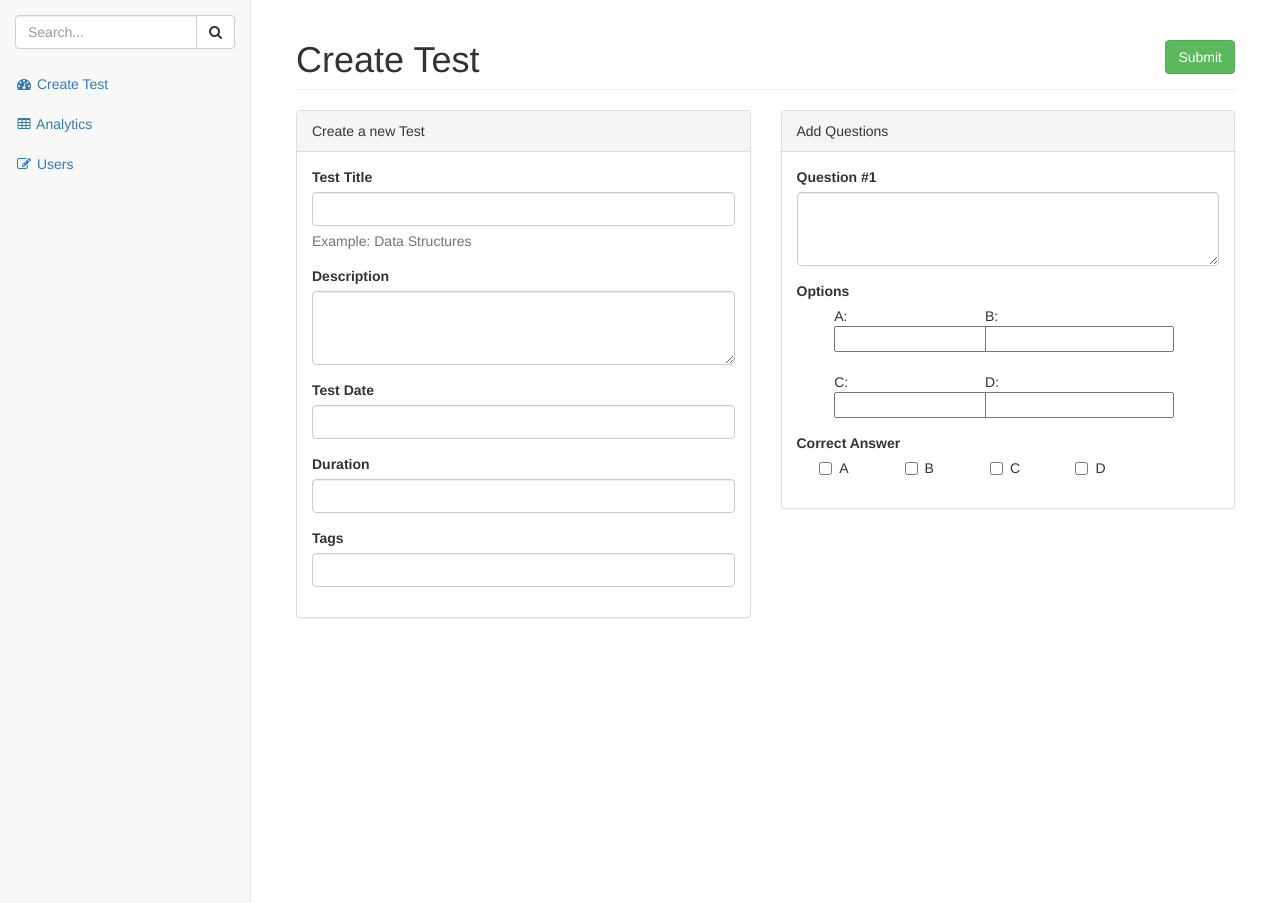
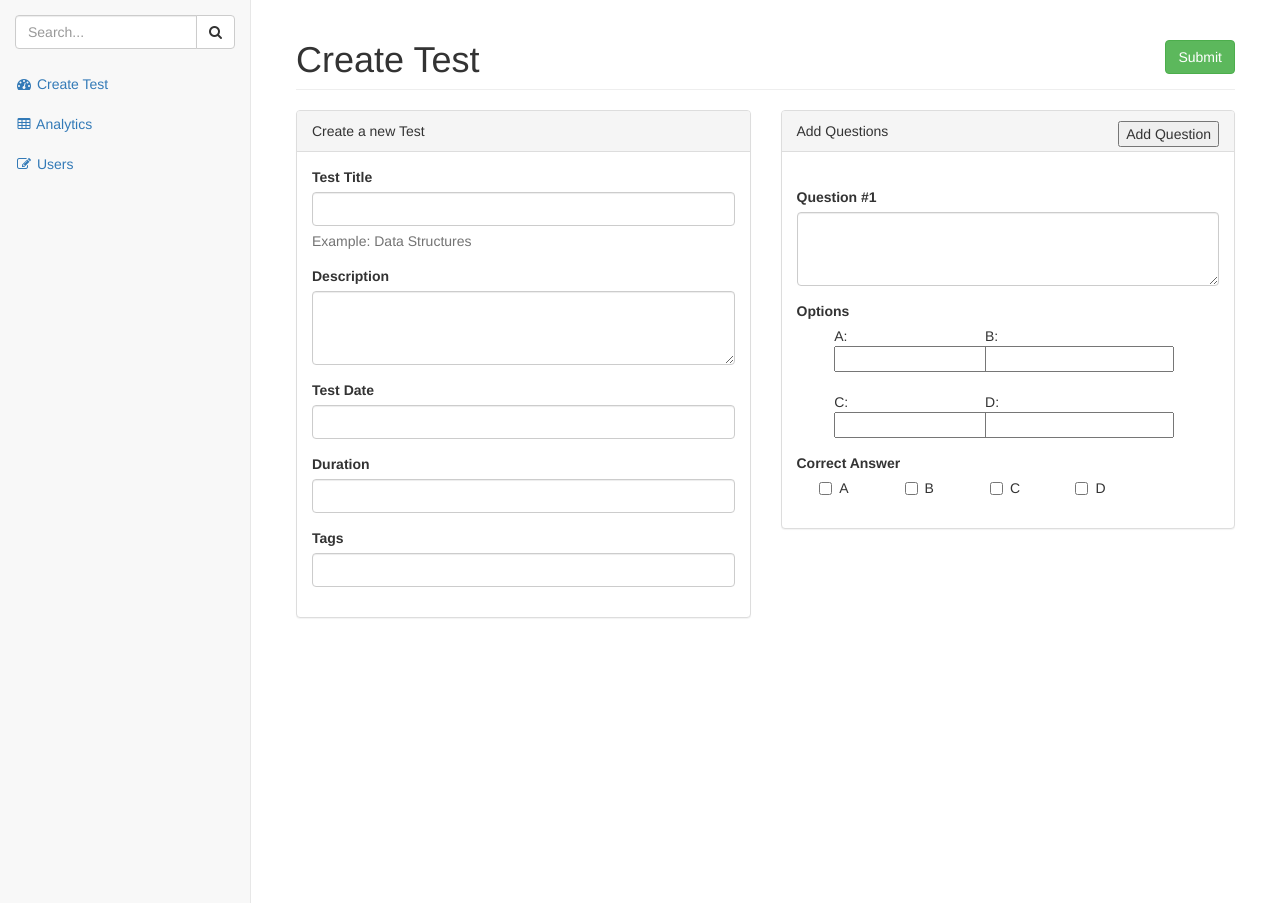
Before and after one commit to kurian-thomas/dbms_project, a Django app: page /tcadmin/create_test/ in a window 1280 px wide. Shown: the part 51-954 px from the top of the page. Run offline with Django 3.2, Linux system fonts and the light colour scheme; some libraries are stand-ins or nearby versions.

Commit message:
add question

```diff
--- a/tc_admin/templates/tc_admin/create_test.html
+++ b/tc_admin/templates/tc_admin/create_test.html
@@ -5,10 +5,33 @@
 <!-- Navigation -->
 {% include 'tc_admin/navbar.html' %}
 
+<script type="text/javascript">
+$( document ).ready(function() {
+
+    $('#cloneQuestion').click(function(){
+
+      // get the last DIV which ID starts with ^= "klon"
+      var $div = $('div[id^="question"]:last');
+
+      // Read the Number from that DIV's ID (i.e: 3 from "klon3")
+      // And increment that number by 1
+      var num = parseInt( $div.prop("id").match(/\d+/g), 10 ) +1;
+
+      // Clone it and assign the new ID (i.e: from num 4 to ID "klon4")
+      var $klon = $div.clone().prop('id', 'question'+num );
+
+      // Finally insert $klon wherever you want
+      $div.after( $klon );
+      $("#question"+(num)+" #num_title").text(num);
+
+    });
+});
+</script>
+
 <!-- Page Content -->
 <div id="page-wrapper" style="min-height: 903px;">
     <div class="container-fluid">
-        <form role="form" action="#" method="POST">
+        <form action="/tcadmin/create_test_form/" method="POST">
             <div class="row">
                 <div class="col-lg-12">
                     <h1 class="page-header">Create Test
@@ -25,7 +48,6 @@
                             <div class="panel-body">
                                 <div class="row">
                                     <div class="col-lg-12">
-
                                             <div class="form-group">
                                                 <label>Test Title</label>
                                                 <input class="form-control">
@@ -61,13 +83,16 @@
                         <div class="panel panel-default">
                             <div class="panel-heading">
                                 Add Questions
+                                <div class="pull-right">
+                                    <button id="cloneQuestion" type="button">Add Question</button>
+                                </div>
                             </div>
                             <div class="panel-body">
-                                <div class="row">
+                                <div id="question1" class="row" style="margin-top: 20px;">
                                     <div class="col-lg-12">
                                         <div class="form-group">
-                                            <label>Question #1</label>
-                                            <textarea class="form-control" rows="3"></textarea>
+                                            <label>Question #<span id="num_title">1</span></label>
+                                            <textarea name="question" class="form-control" rows="3"></textarea>
                                         </div>
                                         <div class="form-group">
                                             <label>Options</label>
@@ -108,7 +133,6 @@
                                     </div>
                                     <!-- /.col-lg-6 (nested) -->
                                 </div>
-                                <!-- /.row (nested) -->
                             </div>
                             <!-- /.panel-body -->
                         </div>
--- a/tc_admin/urls.py
+++ b/tc_admin/urls.py
@@ -6,6 +6,7 @@ app_name = 'tc_admin'
 
 urlpatterns = [
 	url(r'^create_test/', views.createtest, name='create_test'),
+	url(r'^create_test_form/', views.create_test_form, name='create_test_form'),
 	url(r'^get_element_adminlog/', views.adlogin, name='admin_login'),
 	url(r'^dashboard/', views.dashboard, name='dashboard'),
 	url(r'^login/', views.login, name='login'),
--- a/tc_admin/views.py
+++ b/tc_admin/views.py
@@ -32,3 +32,8 @@ def adlogin(request):
 
 def createtest(request):
     return render(request,'tc_admin/create_test.html')
+
+@csrf_exempt
+def create_test_form(request):
+    print(request.POST)
+    return HttpResponse("hi")
```
